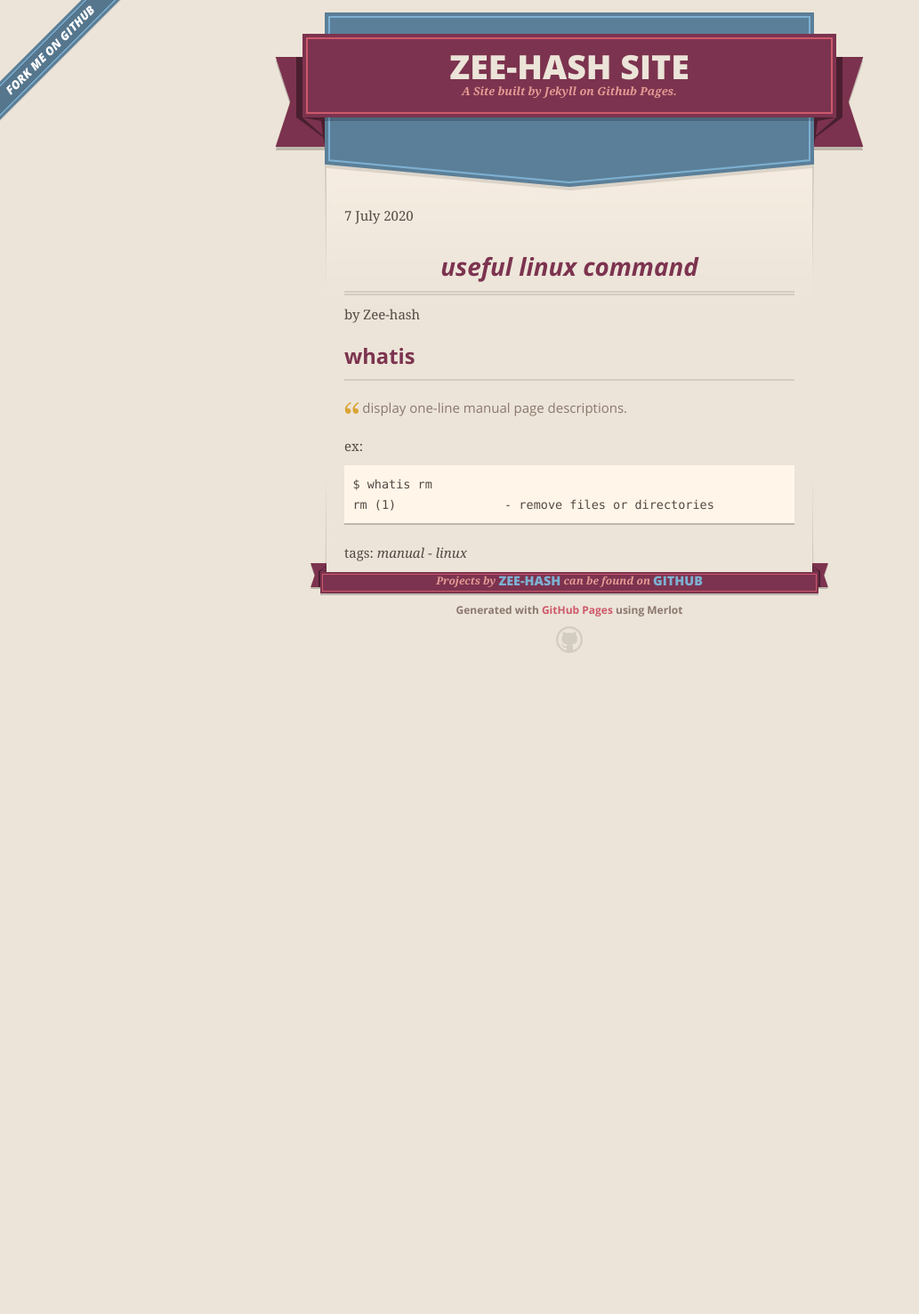
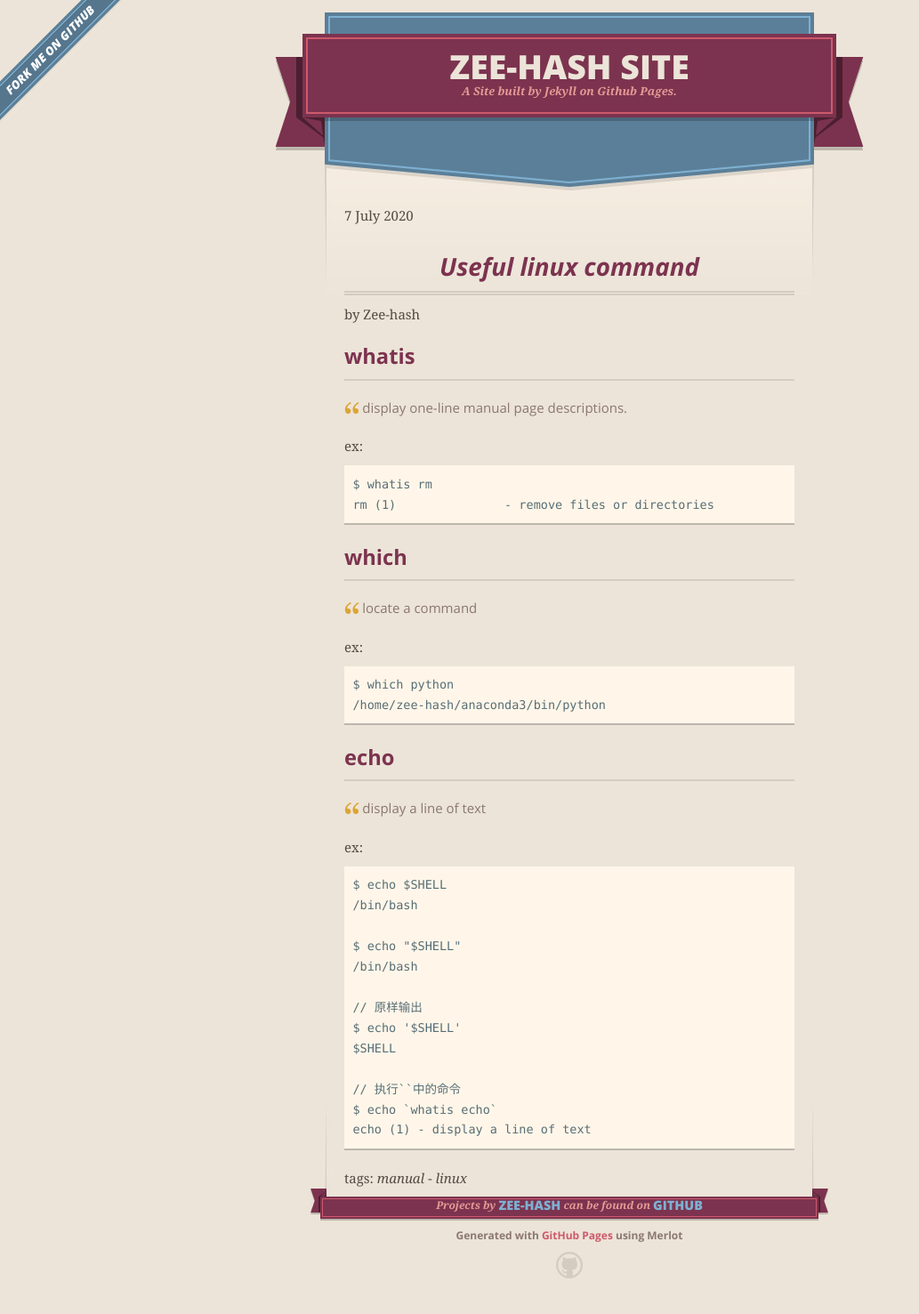
Before and after one commit to Zee-hash/zee-hash.github.io, a Jekyll site: the page built from _posts/2020-07-07-useful-command-for-linux.markdown, in a window 1280 px wide. Shown: the whole page at 89% size, without its empty margins (0-1033 px from the left). Built offline with Jekyll 4.4.1, drawn with Linux system fonts in a browser that asks for light colours; before the commit the page ends 900 px from its top, so only the background shows below that.

Commit message:
update post

`````diff
--- a/_posts/2020-07-07-useful-command-for-linux.markdown
+++ b/_posts/2020-07-07-useful-command-for-linux.markdown
@@ -1,17 +1,45 @@
 ---
 layout: post
-title:  "useful linux command"
+title:  "Useful linux command"
 date:   2020-07-07 16:56:00 +0800
 categories: linux
 author:  Zee-hash
 tags:  ["manual", "linux"]
 ---
 
-##  whatis
+## whatis
 > display one-line manual page descriptions.
 
 ex:
-````
+```
 $ whatis rm
 rm (1)               - remove files or directories
 ```
+## which
+> locate a command
+
+ex:
+```
+$ which python
+/home/zee-hash/anaconda3/bin/python
+```
+
+## echo
+> display a line of text
+
+ex:
+```
+$ echo $SHELL
+/bin/bash
+
+$ echo "$SHELL"
+/bin/bash
+
+// 原样输出
+$ echo '$SHELL'
+$SHELL
+
+// 执行``中的命令
+$ echo `whatis echo`
+echo (1) - display a line of text
+```
`````
